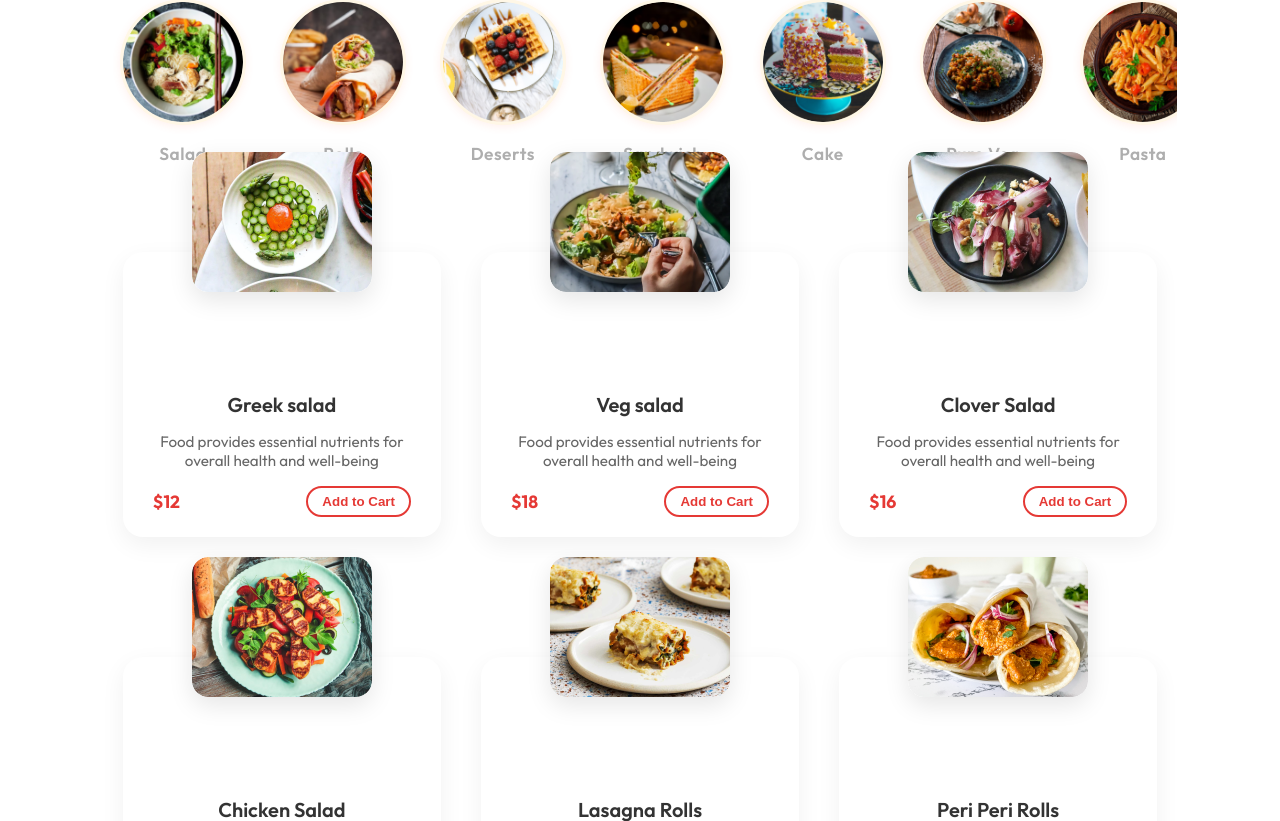
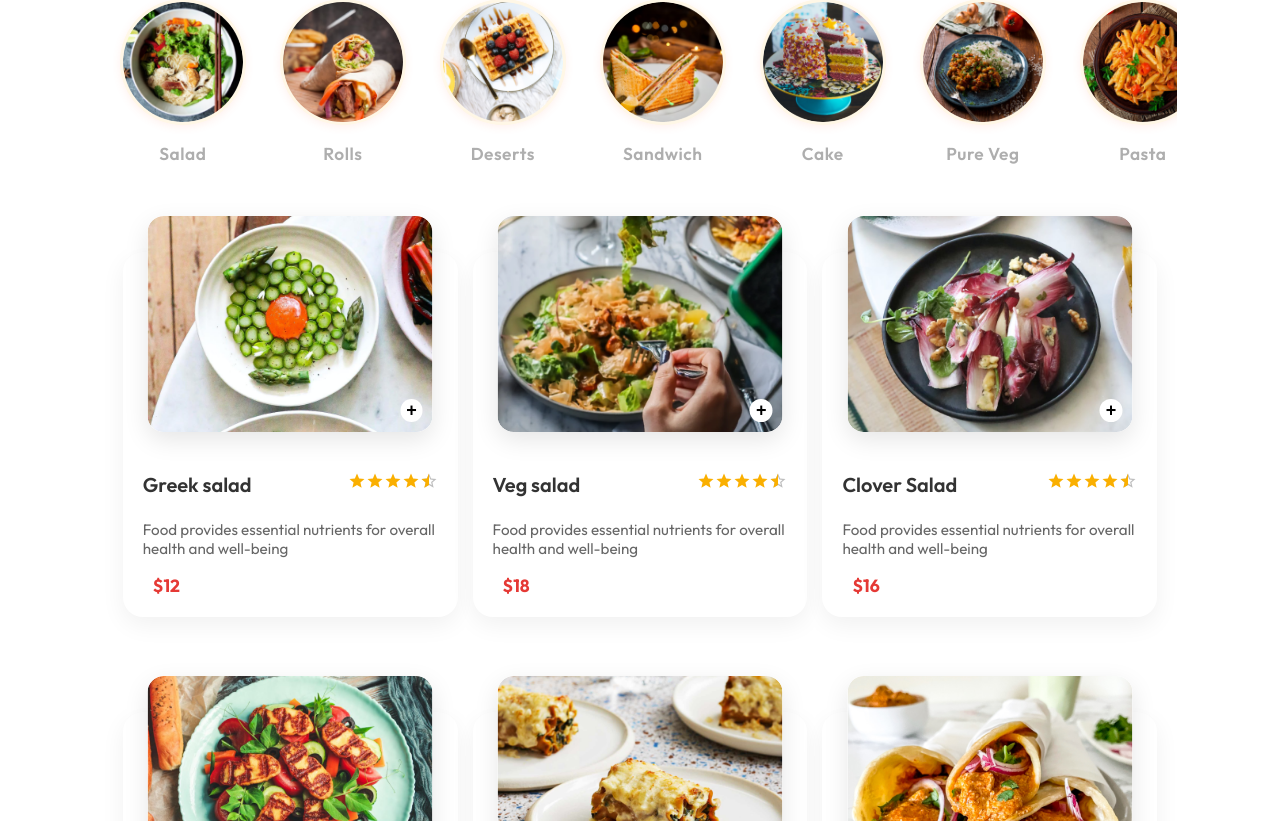
Before and after one commit to DarshanGTHB/MealWheels, a React (Vite) app: page / in a window 1280 px wide. Shown: the part 739-1560 px from the top of the page. Built offline with nearby package versions, Linux system fonts and the light colour scheme.

Commit message:
Display Fooditems Done

```diff
--- a/package.json
+++ b/package.json
@@ -10,6 +10,9 @@
     "preview": "vite preview"
   },
   "dependencies": {
+    "@emotion/react": "^11.14.0",
+    "@emotion/styled": "^11.14.0",
+    "@mui/material": "^7.1.1",
     "react": "^19.1.0",
     "react-dom": "^19.1.0",
     "react-router-dom": "^7.6.1"
--- a/src/components/DisplayFood/DisplayFood.css
+++ b/src/components/DisplayFood/DisplayFood.css
@@ -7,7 +7,8 @@
 .food-list {
   display: grid;
   grid-template-columns: repeat(auto-fill, minmax(280px, 1fr));
-  gap: 40px;
+  gap:  15px;
+
   list-style: none;
   padding: 0;
   margin: 0;
--- a/src/components/FoodItem/FoodItem.css
+++ b/src/components/FoodItem/FoodItem.css
@@ -4,23 +4,26 @@
   border-radius: 20px;
   padding: 120px 20px 20px; /* more top padding for bigger image */
   box-shadow: 0 8px 24px rgba(0, 0, 0, 0.06);
-  max-width: 320px;
+  max-width: 300px;
   margin: 40px auto;
+  padding-top: 150px;
+  /* height: 100px; */
   transition: transform 0.3s ease, box-shadow 0.3s ease;
 }
 
 .food-item-card:hover {
-  transform: translateY(-4px);
+  transform: translateY(-1px);
   box-shadow: 0 12px 32px rgba(0, 0, 0, 0.12);
 }
 
 .food-img-wrap {
   position: absolute;
-  top: -100px;
+  top: -36px;
   left: 50%;
   transform: translateX(-50%);
-  width: 180px;
-  height: 140px;
+  width: 285px;
+  height: 216px;
+
   background: #fff;
   border-radius: 16px; /* rounded rectangle */
   box-shadow: 0 8px 24px rgba(0, 0, 0, 0.1);
@@ -41,17 +44,30 @@
   text-align: center;
 }
 
+.name-rating {
+  display: flex;
+  justify-content: space-between;
+  margin-top: 50px;
+}
+
+.rating {
+  padding-top: 20px;
+}
+
 .food-title {
   font-size: 1.25rem;
   margin-bottom: 0.5rem;
   font-weight: 600;
   color: #333;
+  /* margin-top: 50px; */
+  text-align: left;
 }
 
 .food-desc {
   font-size: 0.95rem;
   color: #666;
   margin-bottom: 1rem;
+  text-align: left;
 }
 
 .food-bottom {
@@ -69,14 +85,20 @@
 }
 
 .add-btn {
+  bottom: 10px;
+  right: 10px;
+  position: absolute;
   background: transparent;
-  border: 2px solid #e53935;
-  color: #e53935;
-  padding: 6px 14px;
-  border-radius: 50px;
+  /* border: 2px solid #e53935; */
+  /* color: #e53935; */
+  /* padding: 6px 14px; */
+  border-radius: 50%;
   font-weight: 600;
   cursor: pointer;
   transition: 0.3s ease;
+  background-color: white;
+  font-size: large;
+  border: transparent;
 }
 
 .add-btn:hover {
--- a/src/components/FoodItem/FoodItem.jsx
+++ b/src/components/FoodItem/FoodItem.jsx
@@ -1,24 +1,30 @@
-import React from 'react'
-import './FoodItem.css'
+import React from "react";
+import "./FoodItem.css";
+import Rating from '@mui/material/Rating';
 
-const FoodItem = ({food_item}) => {
-    // console.log(" ", food_item)
-    const {_id, name, image, price, description } = food_item
+const FoodItem = ({ food_item }) => {
+  // console.log(" ", food_item)
+  const { _id, name, image, price, description } = food_item;
   return (
     <div className="food-item-card">
       <div className="food-img-wrap">
         <img src={image} alt={name} className="food-img" />
+          <button className="add-btn">+</button>
       </div>
       <div className="food-info">
-        <h3 className="food-title">{name}</h3>
+        <div className="name-rating">
+          <h3 className="food-title">{name}</h3>
+          <div className="rating">
+            <Rating name="half-rating-read" defaultValue={4.5} precision={0.1} readOnly size="small"/>
+          </div>
+        </div>
         <p className="food-desc">{description}</p>
         <div className="food-bottom">
           <span className="food-price">${price}</span>
-          <button className="add-btn">Add to Cart</button>
         </div>
       </div>
     </div>
-  )
-}
+  );
+};
 
-export default FoodItem
+export default FoodItem;
```
Also changed, not shown: 1 other file (tests, documents, lock files or other folders).
